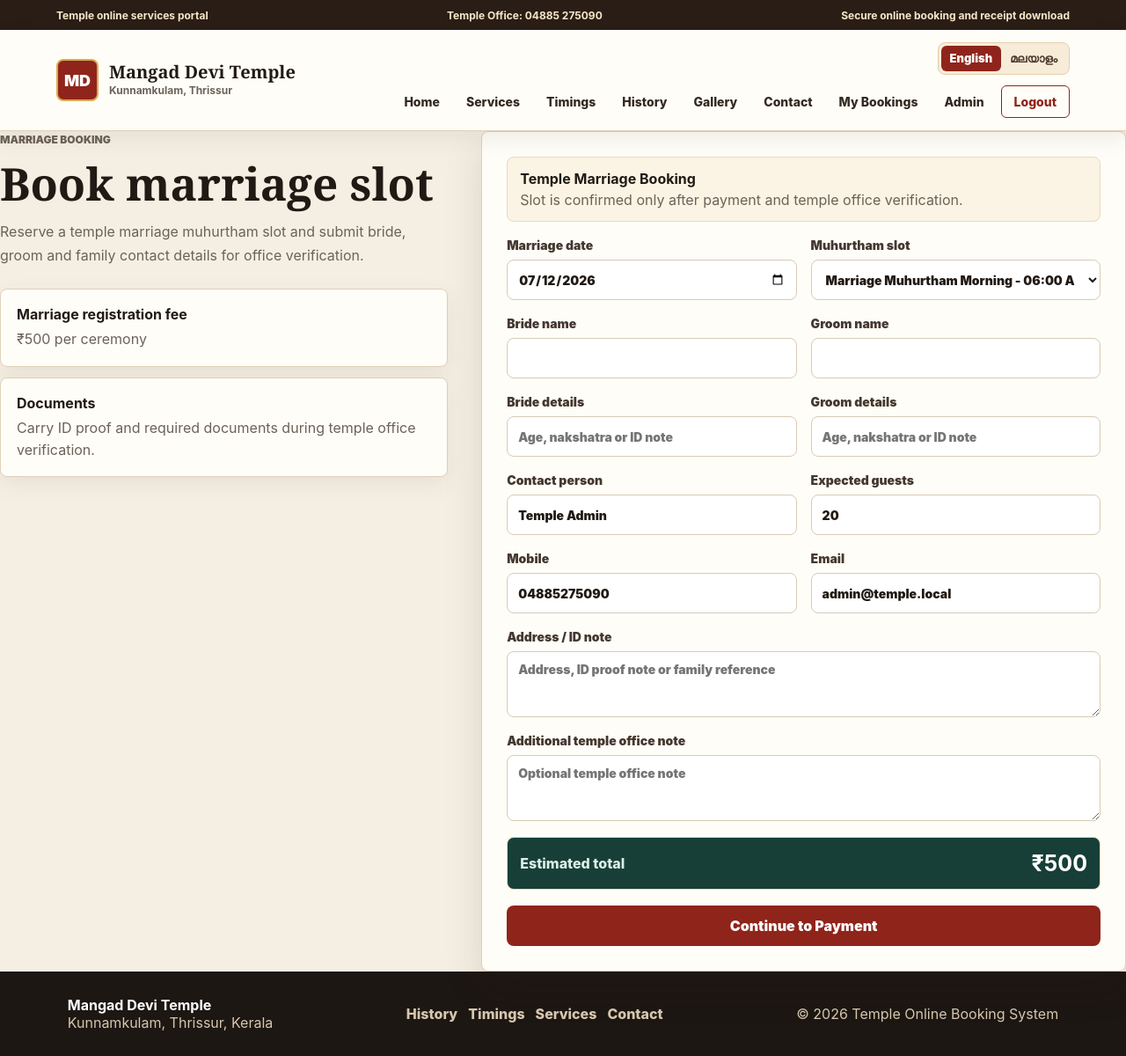
After one commit to Nandana170820/Online_temple_booking_website, a Flask app: page /marriage-booking in a window 1280 px wide. The commit adds this page. Shown: the whole page at 88% size. Run offline with Flask 3, Linux system fonts and the light colour scheme; a user stored in the database is signed in.

Commit message:
Add marriage booking and improve validation

```diff
--- a/app/static/js/main.js
+++ b/app/static/js/main.js
@@ -1,4 +1,86 @@
 const visitDate = document.querySelector('input[name="visit_date"]');
+const pageMessages = document.body?.dataset || {};
+const emailPattern = /^[^\s@]+@[^\s@]+\.[^\s@]+$/;
+
+const dismissMessage = (button) => {
+  button.closest(".flash, .form-message")?.remove();
+};
+
+document.querySelectorAll("[data-flash-close]").forEach((button) => {
+  button.addEventListener("click", () => dismissMessage(button));
+});
+
+const showFormMessage = (form, message, category = "error") => {
+  form.querySelector(".form-message")?.remove();
+  const wrapper = document.createElement("div");
+  wrapper.className = `form-message ${category}`;
+  wrapper.setAttribute("role", "alert");
+
+  const text = document.createElement("span");
+  text.textContent = message;
+
+  const close = document.createElement("button");
+  close.type = "button";
+  close.setAttribute("aria-label", "Dismiss message");
+  close.textContent = "\u00D7";
+  close.addEventListener("click", () => dismissMessage(close));
+
+  wrapper.append(text, close);
+  form.prepend(wrapper);
+};
+
+document.querySelectorAll("form").forEach((form) => {
+  form.setAttribute("novalidate", "novalidate");
+  form.addEventListener("submit", (event) => {
+    const fields = Array.from(form.querySelectorAll("input, select, textarea"));
+    let invalidField = null;
+    let message = "";
+
+    for (const field of fields) {
+      if (field.disabled || ["hidden", "submit", "button"].includes(field.type)) continue;
+
+      const value = (field.value || "").trim();
+      if (field.required && !value) {
+        invalidField = field;
+        message = pageMessages.requiredMessage || "Please fill all required fields.";
+        break;
+      }
+
+      if (field.type === "email" && value && !emailPattern.test(value)) {
+        invalidField = field;
+        message = pageMessages.invalidEmailMessage || "Please enter a valid email address.";
+        break;
+      }
+
+      const minLength = Number(field.getAttribute("minlength") || 0);
+      if (minLength && value.length < minLength) {
+        invalidField = field;
+        message = pageMessages.minlengthMessage || "Please check the minimum length.";
+        break;
+      }
+
+      const min = field.getAttribute("min");
+      if (min && value && field.type === "number" && Number(value) < Number(min)) {
+        invalidField = field;
+        message = pageMessages.requiredMessage || "Please fill all required fields.";
+        break;
+      }
+
+      if (min && value && field.type === "date" && value < min) {
+        invalidField = field;
+        message = pageMessages.requiredMessage || "Please fill all required fields.";
+        break;
+      }
+    }
+
+    if (!invalidField) return;
+
+    event.preventDefault();
+    showFormMessage(form, message);
+    invalidField.focus({ preventScroll: true });
+    invalidField.scrollIntoView({ block: "center", behavior: "smooth" });
+  });
+});
 
 if (visitDate) {
   const today = new Date();
--- a/app/templates/admin_vazhipadu_form.html
+++ b/app/templates/admin_vazhipadu_form.html
@@ -10,6 +10,7 @@
       <select name="category">
         <option value="Vazhipadu" {% if service.category == "Vazhipadu" %}selected{% endif %}>{{ t("Vazhipadu") }}</option>
         <option value="Darshan" {% if service.category == "Darshan" %}selected{% endif %}>{{ t("Darshan") }}</option>
+        <option value="Marriage" {% if service.category == "Marriage" %}selected{% endif %}>{{ t("Marriage") }}</option>
       </select>
     </label>
     <label>{{ t("Description") }}<textarea name="description" rows="4" required>{{ service.description or '' }}</textarea></label>
--- a/app/templates/base.html
+++ b/app/templates/base.html
@@ -4,9 +4,13 @@
   <meta charset="utf-8">
   <meta name="viewport" content="width=device-width, initial-scale=1">
   <title>{% block title %}{{ t("Mangad Devi Temple Online Services") }}{% endblock %}</title>
-  <link rel="stylesheet" href="{{ url_for('static', filename='css/styles.css') }}?v=public-20260711">
+  <link rel="stylesheet" href="{{ url_for('static', filename='css/styles.css') }}?v=marriage-20260712">
 </head>
-<body>
+<body
+  data-invalid-email-message="{{ t('Please enter a valid email address.') }}"
+  data-required-message="{{ t('Please fill all required fields.') }}"
+  data-minlength-message="{{ t('Please check the minimum length.') }}"
+>
   <div class="top-strip">
     <span>{{ t("Temple online services portal") }}</span>
     <span>{{ t("Temple Office: 04885 275090") }}</span>
@@ -53,7 +57,10 @@
     {% if messages %}
       <div class="flash-wrap" role="status" aria-live="polite">
         {% for category, message in messages %}
-          <div class="flash {{ category }}">{{ t(message) }}</div>
+          <div class="flash {{ category }}">
+            <span>{{ t(message) }}</span>
+            <button type="button" aria-label="{{ t('Dismiss message') }}" data-flash-close>&times;</button>
+          </div>
         {% endfor %}
       </div>
     {% endif %}
@@ -77,6 +84,6 @@
     <p>&copy; {{ current_year }} {{ t("Temple Online Booking System") }}</p>
   </footer>
 
-  <script src="{{ url_for('static', filename='js/main.js') }}?v=public-20260711"></script>
+  <script src="{{ url_for('static', filename='js/main.js') }}?v=marriage-20260712"></script>
 </body>
 </html>
--- a/app/templates/confirmation.html
+++ b/app/templates/confirmation.html
@@ -17,6 +17,9 @@
       <div><dt>{{ t("Status") }}</dt><dd>{{ t(booking.status) }}</dd></div>
       <div><dt>{{ t("Payment") }}</dt><dd>{{ t(booking.payment_status) }} - {{ t(booking.payment_mode) }}</dd></div>
       <div><dt>{{ t("Transaction") }}</dt><dd>{{ booking.transaction_id }}</dd></div>
+      {% if booking.notes %}
+        <div class="booking-notes"><dt>{{ t("Booking notes") }}</dt><dd>{{ booking.notes | replace('\n', '<br>') | safe }}</dd></div>
+      {% endif %}
     </dl>
     <div class="hero-actions">
       <a class="button primary" href="{{ url_for('receipt', code=booking.booking_code) }}">{{ t("View Receipt") }}</a>
--- a/app/templates/dashboard.html
+++ b/app/templates/dashboard.html
@@ -7,6 +7,7 @@
   <div class="hero-actions">
     <a class="button primary" href="{{ url_for('darshan_booking') }}">{{ t("Book Darshan") }}</a>
     <a class="button secondary" href="{{ url_for('vazhipadu_booking') }}">{{ t("Book Vazhipadu") }}</a>
+    <a class="button secondary" href="{{ url_for('marriage_booking') }}">{{ t("Book Marriage") }}</a>
   </div>
 </section>
 <section class="table-section">
@@ -37,7 +38,7 @@
   {% else %}
     <div class="empty-state">
       <h2>{{ t("No bookings yet") }}</h2>
-      <p>{{ t("Your darshan and vazhipadu bookings will appear here.") }}</p>
+      <p>{{ t("Your darshan, vazhipadu and marriage bookings will appear here.") }}</p>
       <a class="button primary" href="{{ url_for('darshan_booking') }}">{{ t("Book now") }}</a>
     </div>
   {% endif %}
--- /dev/null
+++ b/app/templates/marriage_booking.html
@@ -0,0 +1,84 @@
+{% extends "base.html" %}
+{% block title %}{{ t("Marriage Booking") }} | {{ t("Mangad Devi Temple") }}{% endblock %}
+{% block content %}
+<section class="form-page">
+  <div class="form-intro">
+    <p class="eyebrow">{{ t("Marriage booking") }}</p>
+    <h1>{{ t("Book marriage slot") }}</h1>
+    <p>{{ t("Reserve a temple marriage muhurtham slot and submit bride, groom and family contact details for office verification.") }}</p>
+    <div class="info-grid">
+      <div class="info-panel">
+        <strong>{{ t("Marriage registration fee") }}</strong>
+        <span>&#8377;{{ "%.0f"|format(service.price) }} {{ t("per ceremony") }}</span>
+      </div>
+      <div class="info-panel">
+        <strong>{{ t("Documents") }}</strong>
+        <span>{{ t("Carry ID proof and required documents during temple office verification.") }}</span>
+      </div>
+    </div>
+  </div>
+
+  <form class="booking-form" method="post" data-booking-form data-unit-price="{{ service.price }}">
+    <input type="hidden" name="participants" value="1">
+    <div class="form-banner">
+      <strong>{{ t("Temple Marriage Booking") }}</strong>
+      <span>{{ t("Slot is confirmed only after payment and temple office verification.") }}</span>
+    </div>
+    <div class="two-col">
+      <label>{{ t("Marriage date") }}
+        <input type="date" name="visit_date" required>
+      </label>
+      <label>{{ t("Muhurtham slot") }}
+        <select name="slot_id" required>
+          {% for slot in slots %}
+            <option value="{{ slot.id }}">{{ t(slot.name) }} - {{ format_time(slot.slot_time) }}</option>
+          {% endfor %}
+        </select>
+      </label>
+    </div>
+    <div class="two-col">
+      <label>{{ t("Bride name") }}
+        <input type="text" name="bride_name" required>
+      </label>
+      <label>{{ t("Groom name") }}
+        <input type="text" name="groom_name" required>
+      </label>
+    </div>
+    <div class="two-col">
+      <label>{{ t("Bride details") }}
+        <input type="text" name="bride_details" placeholder="{{ t('Age, nakshatra or ID note') }}">
+      </label>
+      <label>{{ t("Groom details") }}
+        <input type="text" name="groom_details" placeholder="{{ t('Age, nakshatra or ID note') }}">
+      </label>
+    </div>
+    <div class="two-col">
+      <label>{{ t("Contact person") }}
+        <input type="text" name="devotee_name" value="{{ current_user.name }}" required>
+      </label>
+      <label>{{ t("Expected guests") }}
+        <input type="number" name="expected_guests" min="1" value="20">
+      </label>
+    </div>
+    <div class="two-col">
+      <label>{{ t("Mobile") }}
+        <input type="tel" name="devotee_phone" value="{{ current_user.phone }}" required>
+      </label>
+      <label>{{ t("Email") }}
+        <input type="email" name="devotee_email" value="{{ current_user.email }}" required>
+      </label>
+    </div>
+    <label>{{ t("Address / ID note") }}
+      <textarea name="family_note" rows="3" placeholder="{{ t('Address, ID proof note or family reference') }}"></textarea>
+    </label>
+    <label>{{ t("Additional temple office note") }}
+      <textarea name="notes" rows="3" placeholder="{{ t('Optional temple office note') }}"></textarea>
+    </label>
+    <div class="estimate-panel">
+      <span>{{ t("Estimated total") }}</span>
+      <strong data-total-amount>&#8377;{{ "%.0f"|format(service.price) }}</strong>
+    </div>
+    <button class="button primary wide" type="submit">{{ t("Continue to Payment") }}</button>
+  </form>
+</section>
+{% endblock %}
--- a/app/templates/receipt.html
+++ b/app/templates/receipt.html
@@ -29,6 +29,9 @@
       <div><dt>{{ t("Payment mode") }}</dt><dd>{{ t(booking.payment_mode or "Pending") }}</dd></div>
       <div><dt>{{ t("Transaction ID") }}</dt><dd>{{ booking.transaction_id or t("Pending") }}</dd></div>
       <div><dt>{{ t("Total amount") }}</dt><dd>&#8377;{{ "%.0f"|format(booking.total_amount) }}</dd></div>
+      {% if booking.notes %}
+        <div class="booking-notes"><dt>{{ t("Booking notes") }}</dt><dd>{{ booking.notes | replace('\n', '<br>') | safe }}</dd></div>
+      {% endif %}
     </dl>
 
     <div class="receipt-note">
--- a/app/templates/timings.html
+++ b/app/templates/timings.html
@@ -45,11 +45,12 @@
 <section class="page-cta">
   <div>
     <p class="eyebrow">{{ t("Ready to book") }}</p>
-    <h2>{{ t("Select darshan or vazhipadu") }}</h2>
+    <h2>{{ t("Select darshan, vazhipadu or marriage") }}</h2>
   </div>
   <div class="hero-actions">
     <a class="button primary" href="{{ url_for('darshan_booking') }}">{{ t("Book Darshan") }}</a>
     <a class="button secondary" href="{{ url_for('vazhipadu_booking') }}">{{ t("Book Vazhipadu") }}</a>
+    <a class="button secondary" href="{{ url_for('marriage_booking') }}">{{ t("Book Marriage") }}</a>
   </div>
 </section>
 {% endblock %}
```
Also changed, not shown: app/__init__.py (+91 -12 lines), app/i18n.py (+42 -0 lines), app/static/css/styles.css (+71 -2 lines), app/templates/admin_slots.html (+6 -2 lines), app/templates/index.html (+9 -3 lines), app/templates/services.html (+9 -2 lines).
